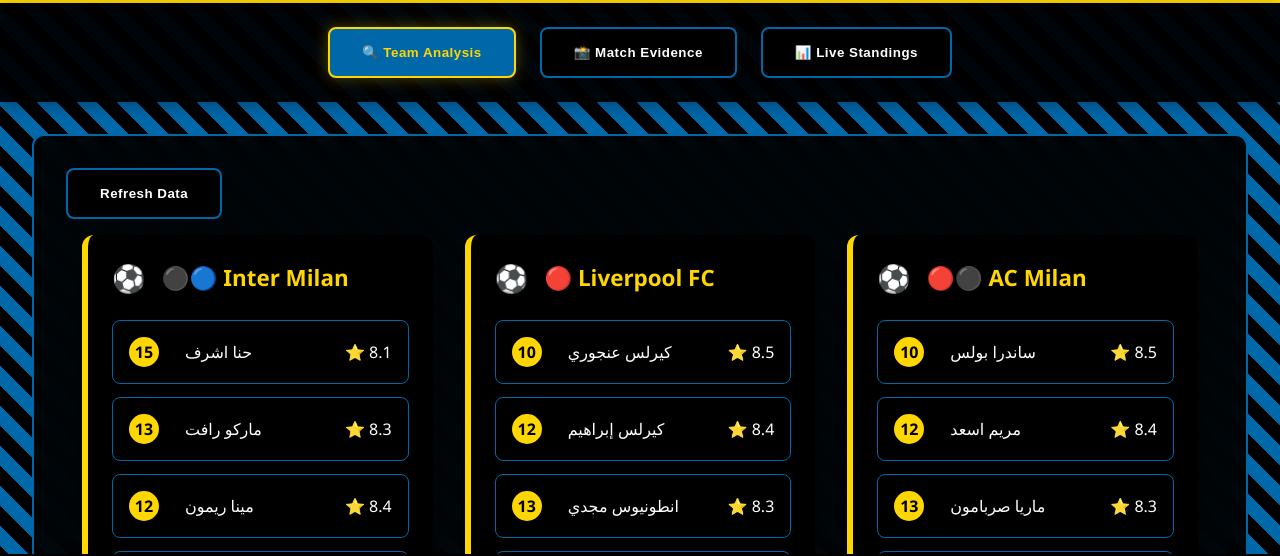
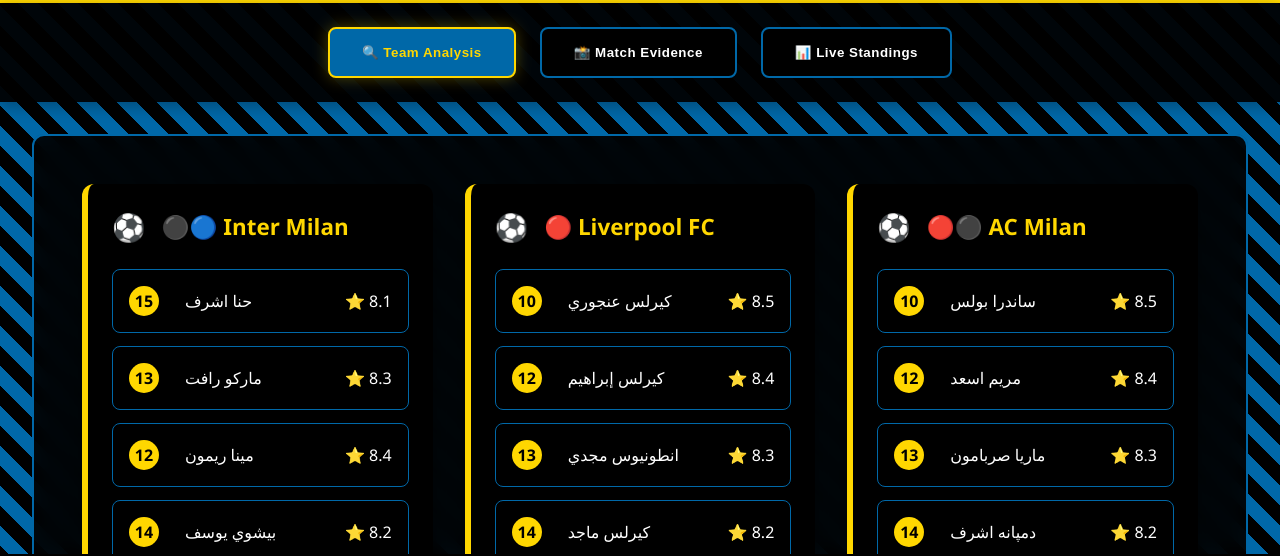
Before and after one commit to marco8raafat/harefa-scout-v3, a plain HTML site: page index.html in a window 1280 px wide. Shown: the part 195-751 px from the top of the page. Drawn offline with nearby package versions, Linux system fonts and the light colour scheme; no server answers.

Commit message:
Update index.html

```diff
--- a/index.html
+++ b/index.html
@@ -338,7 +338,6 @@
 
     <!-- Team Analysis Section -->
     <div id="teams" class="content-section active-section">
-        <button class="nav-button" id="refresh-button">Refresh Data</button>
 
         <div class="team-listing">
     <!-- Inter Milan Squad -->
```
